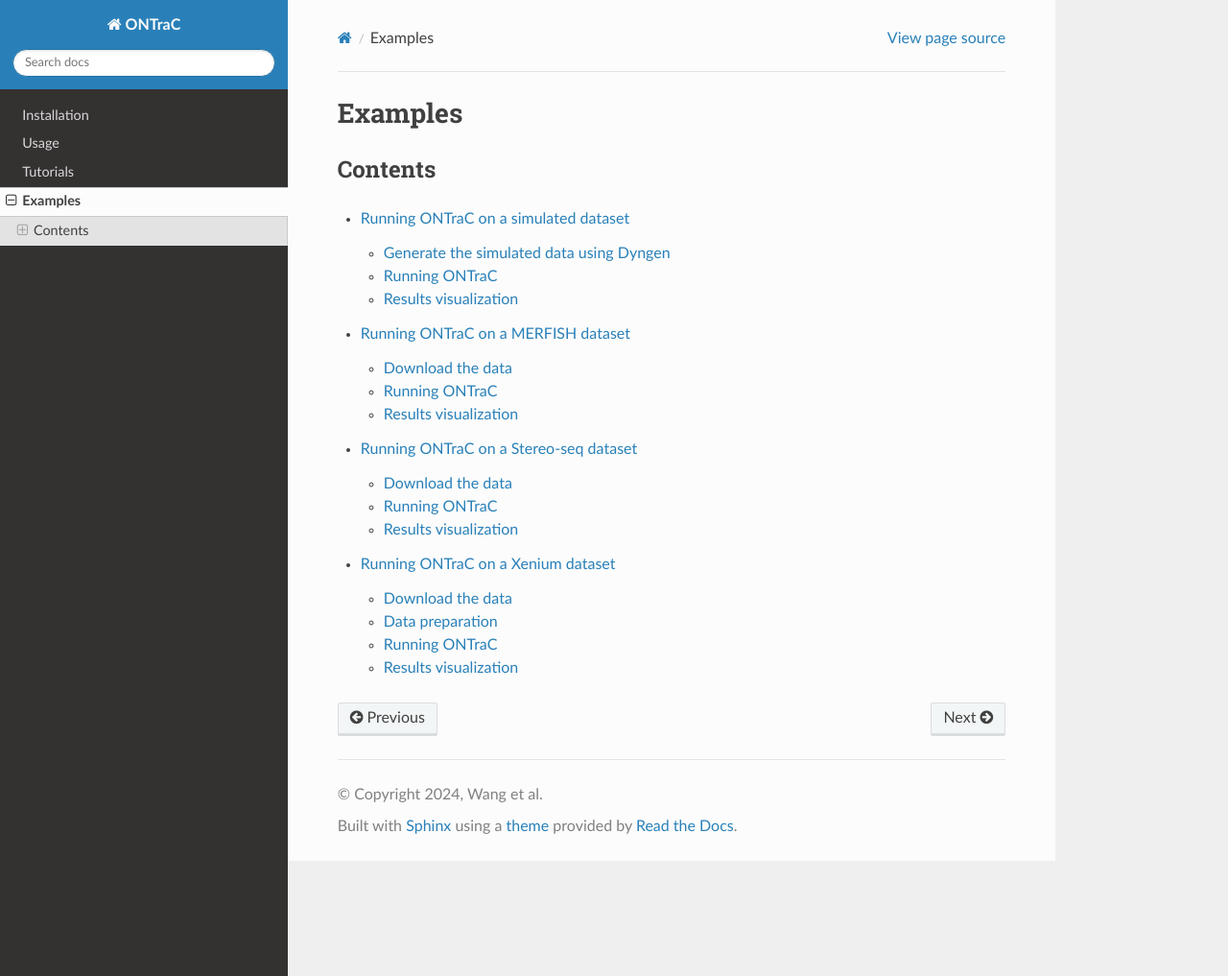
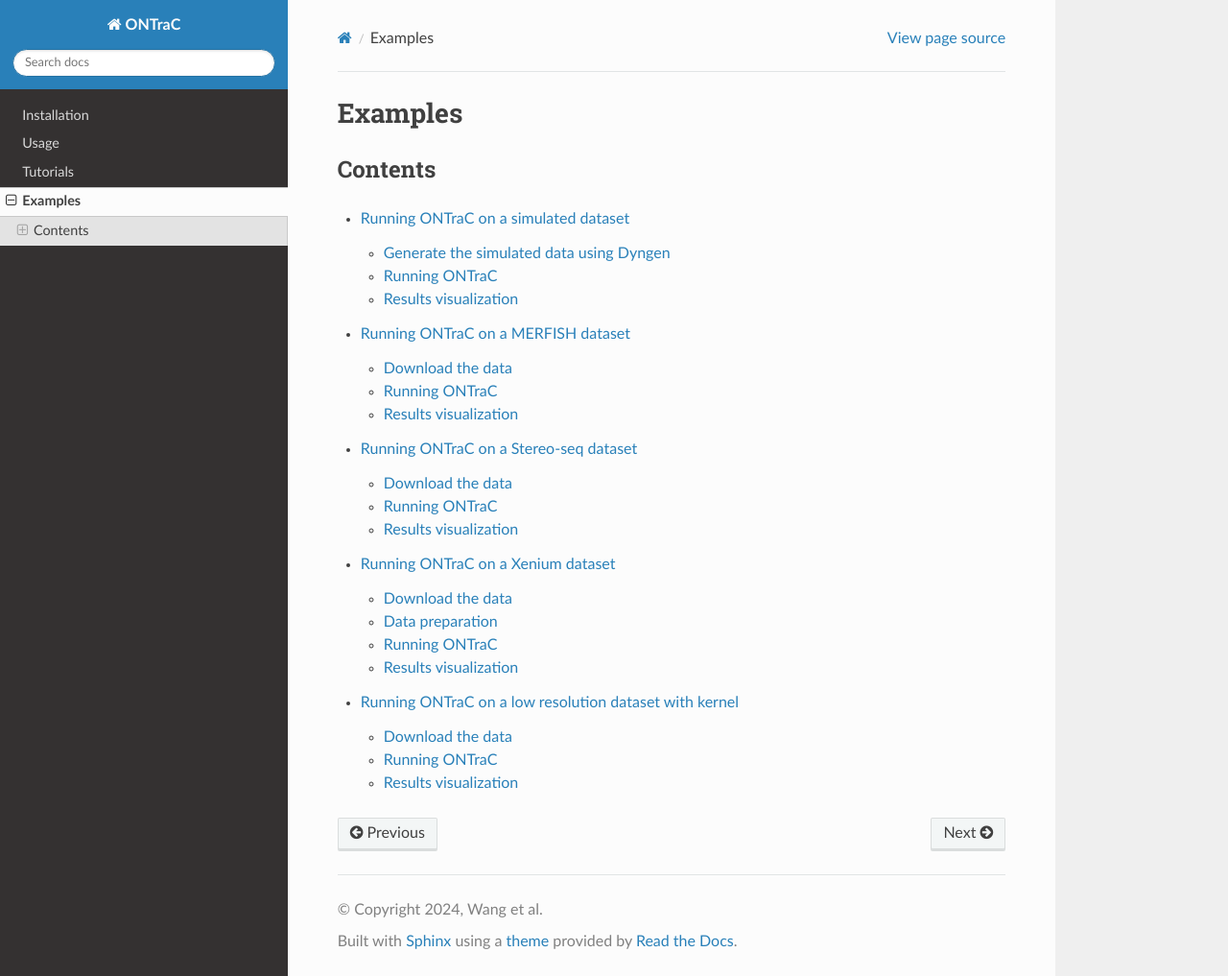
Before and after one commit to gyuanlab/ONTraC_website, a Sphinx documentation site: the page built from docs/source/examples.rst, in a window 1280 px wide and 1017 px high. Shown: the whole window at 96% size. Built offline with Sphinx 7.4.7 and the Read the Docs theme 3.1.0, drawn with Linux system fonts in a browser that asks for light colours; some of the changed lines change nothing that is shown.

Commit message:
add low resolution dataset

```diff
--- a/docs/source/examples.rst
+++ b/docs/source/examples.rst
@@ -11,3 +11,4 @@
    merfish
    stereo_seq
    xenium
+   low_res_with_kernel
--- /dev/null
+++ b/docs/source/low_res_with_kernel.rst
@@ -0,0 +1,49 @@
+Running ONTraC on a low resolution dataset with kernel
+======================================================
+
+Download the data
+------------------
+
+For running this tutorial, download the 10X Genomics Visium mouse brain injury
+dataset `GSE236171<https://www.ncbi.nlm.nih.gov/geo/query/acc.cgi?acc=GSE236171>`_
+originally published by `Pham et. al. <https://www.nature.com/articles/s41467-023-43120-6>`_
+
+
+Running ONTraC
+--------------
+
+If your default shell is not Bash, please adjust this code.
+
+ONTraC will run on CPU if CUDA is not available.
+
+.. code-block:: console
+
+   conda activate ONTraC
+   ONTraC --NN-dir output/low_res_with_kernel_NN \
+   --GNN-dir output/low_res_with_kernel_GNN \
+   --NT-dir output/low_res_with_kernel_NT \
+   --meta-input ../STdata/visium_DLPFC/dlpfc_ontrac_input.csv \
+   --low-res-exp-input ../STdata/visium_DLPFC/dlpfc_spotsxgexp.csv \
+   --deconvolution-ct-num 10 \
+   --embedding-adjust 2>&1 | tee log/low_res_with_kernel.log
+
+
+Results visualization
+---------------------
+
+Please see the :doc:`visualization` tutorials for details.
+
+- Create all the plots with the ONTraC_analysis command.
+
+.. code-block:: console
+
+   ONTraC_analysis --NN-dir output/low_res_with_kernel_NN \
+   --GNN-dir output/low_res_with_kernel_GNN \
+   --NT-dir output/low_res_with_kernel_NT \
+   -o analysis_output/low_res_with_kernel \
+   -l log/low_res_with_kernel.log \
+   --embedding-adjust
+
+.. image:: images/low_res_with_kernel/cell_NT_score.png
+  :width: 700
+  :alt: Cell level NT score
```
Also changed, not shown: docs/source/images/low_res_with_kernel/cell_NT_score.png (added).
